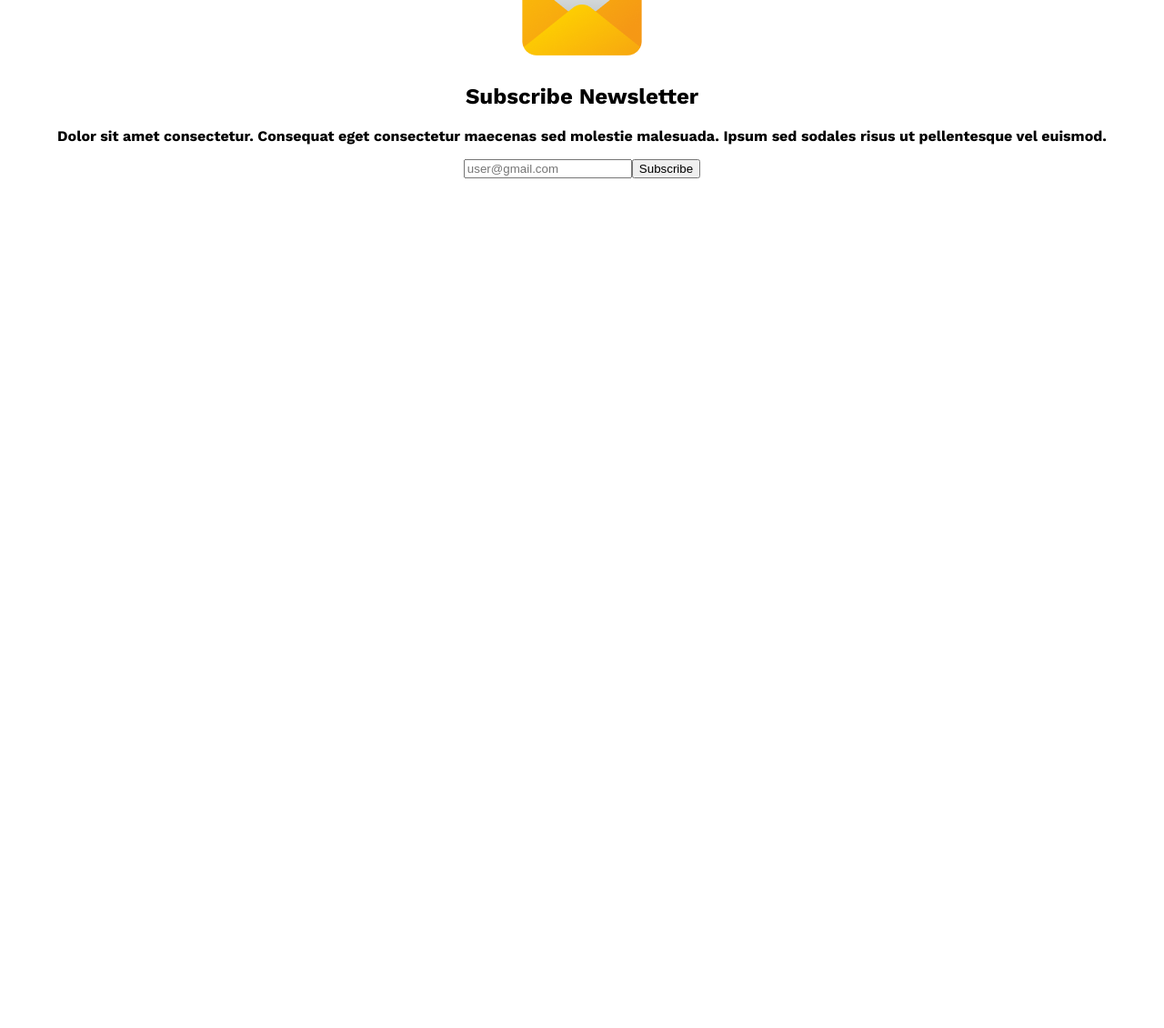
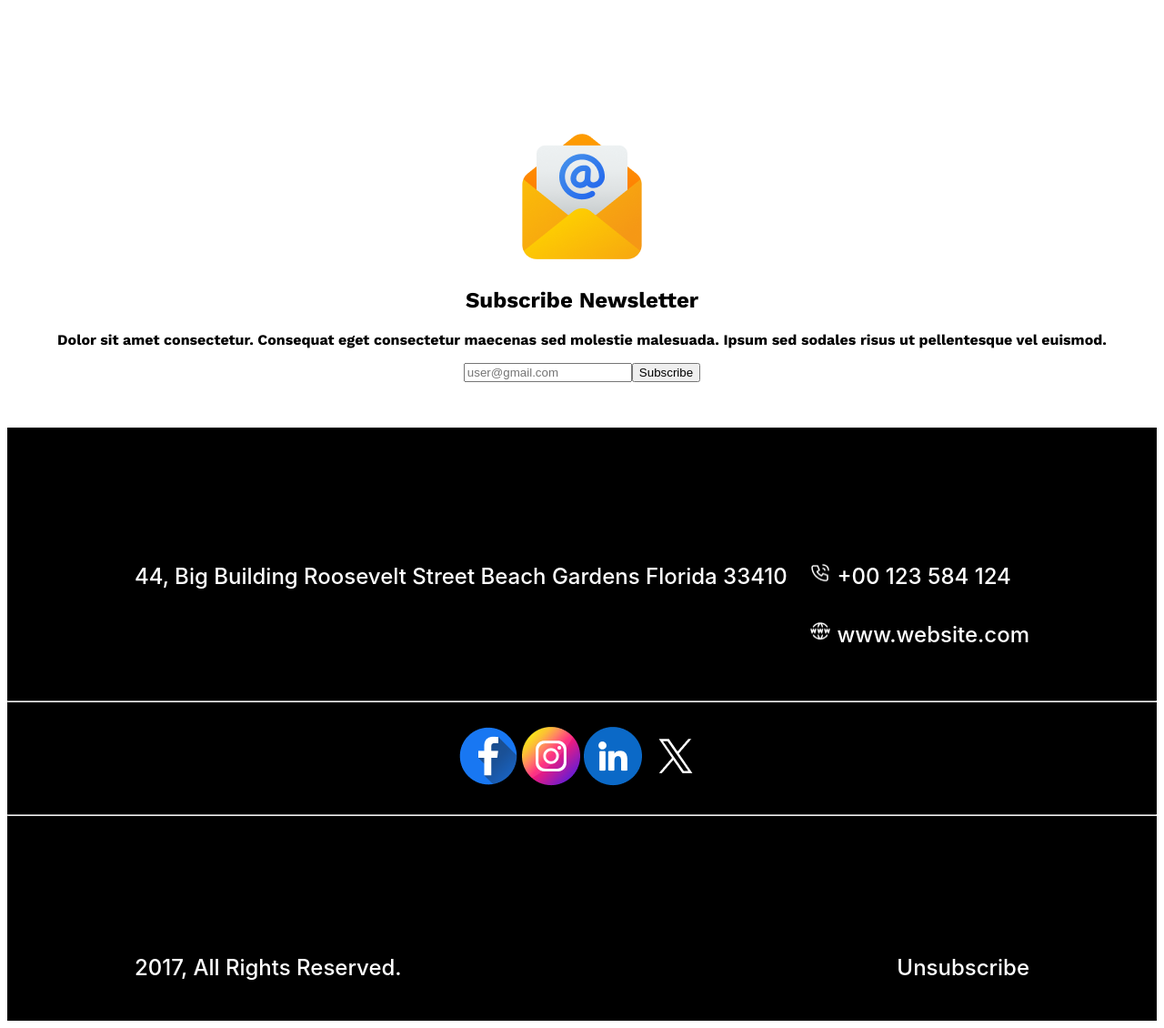
Before and after one commit to Hossain5990/my-first-assingment, a plain HTML site: page index.html in a window 1280 px wide. Shown: the part 4534-5664 px from the top of the page at 91% size. Before the commit the page ends 4738 px from the top, so only its background shows below. Drawn offline with nearby package versions, Linux system fonts and the light colour scheme.

Commit message:
next add

```diff
--- a/index.html
+++ b/index.html
@@ -110,7 +110,37 @@
         </section>
 
     </main>
-    <footer>
+    <footer class="footer">
+        <div class="content">
+            <div>
+                <p class="footer-para">44, Big Building Roosevelt Street
+                    Beach Gardens Florida 33410</p>
+            </div>
+            <div>
+                <p class="footer-num"><img class="call" src="images/B9A1-New-Year-New-Mission-main/resources/Call.png" alt=""> +00 123 584 124</p>
+                <p class="footer-link"><img  class="website" src="images/B9A1-New-Year-New-Mission-main/resources/Website.png" alt=""> www.website.com</p>
+            </div>
+        </div>
+        <hr>
+        <br>
+        <div class="img">
+            <img src="images/B9A1-New-Year-New-Mission-main/resources/Facebook.png" alt="">
+            <img src="images/B9A1-New-Year-New-Mission-main/resources/Instagram.png" alt="">
+            <img src="images/B9A1-New-Year-New-Mission-main/resources/Linkedin.png" alt="">
+            <img src="images/B9A1-New-Year-New-Mission-main/resources/Twitter.png" alt="">
+        </div>
+        <br>
+        <hr>
+        <div class="content2">
+            <div>
+                <p class="footer-para2">2017, All Rights Reserved.</p>
+            </div>
+            <div>
+                <p class="footer-num2">Unsubscribe</p>
+
+            </div>
+
+
 
     </footer>
 
--- a/styles/new.css
+++ b/styles/new.css
@@ -164,16 +164,7 @@ align-items: center;
 
 /* sec-details */
 .sec-3 {
-    border-radius: 16px;
-
-    width: 82%;
-    max-width: 1320px;
-    max-height: 482px;
-    margin: 120px auto;
-    padding: 120px 100px;
-    fill: linear-gradient(180deg, rgba(255, 0, 0, 0.10) 0%, rgba(255, 0, 0, 0.00) 100%);
-
-
+    background-color: aqua;
 }
 
 
@@ -230,9 +221,12 @@ span {
 .sec-4 {
     width: 82%;
     max-width: 1320px;
-    margin: 50px auto;
+    margin: 140px auto;
+
 }
-
+.sec-4{
+    margin: 140px auto;
+}
 .sec-4-greeting {
     color: #F00;
     font-family: Inter;
@@ -284,7 +278,7 @@ gap: 24;
     max-height: 616 px;
     margin: 120px auto;
     padding: 120px 100px;
-    background:red;
+    background: red;
 
 
 
@@ -293,3 +287,93 @@ gap: 24;
 .sec-5 {
     text-align: center;
 }
+
+/* footer */
+.footer {
+    background-color: black;
+
+
+    width: 100%;
+
+    margin-top: 50px;
+
+}
+
+.footer-para {
+    color: #FFF;
+    font-family: Inter;
+    font-size: 24px;
+    font-style: normal;
+    font-weight: 500;
+    line-height: 40px;
+    /* 166.667% */
+}
+
+.footer-num {
+    color: #FFF;
+    font-family: Inter;
+    font-size: 24px;
+    font-style: normal;
+    font-weight: 500;
+    line-height: 40px;
+    /* 166.667% */
+
+}
+
+.call {
+    width: 24px;
+    height: 24px;
+}
+
+.footer-link {
+    color: #FFF;
+    font-family: Inter;
+    font-size: 24px;
+    font-style: normal;
+    font-weight: 500;
+    line-height: 40px;
+    /* 166.667% */
+
+}
+
+.website {
+    width: 24px;
+    height: 24px;
+}
+
+.content {
+    display: flex;
+    justify-content: space-between;
+    padding: 120px 140px 20px 140px;
+}
+
+.img {
+    text-align: center;
+}
+
+.footer-para2 {
+    color: #FFF;
+    font-family: Inter;
+    font-size: 24px;
+    font-style: normal;
+    font-weight: 500;
+    line-height: normal;
+
+}
+
+.footer-num2 {
+    color: #FFF;
+    font-family: Inter;
+    font-size: 24px;
+    font-style: normal;
+    font-weight: 500;
+    line-height: normal;
+
+}
+
+.content2 {
+    display: flex;
+    justify-content: space-between;
+    padding: 120px 140px 20px 140px;
+
+}
```
Lines whose indentation alone changed are shown as unchanged.
